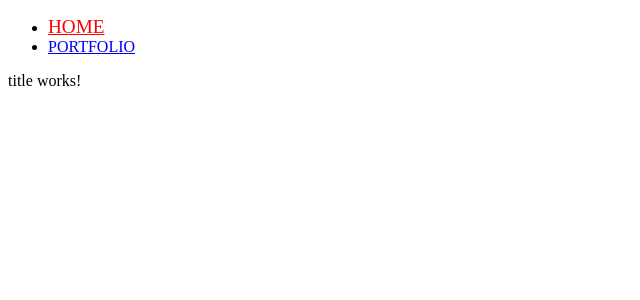
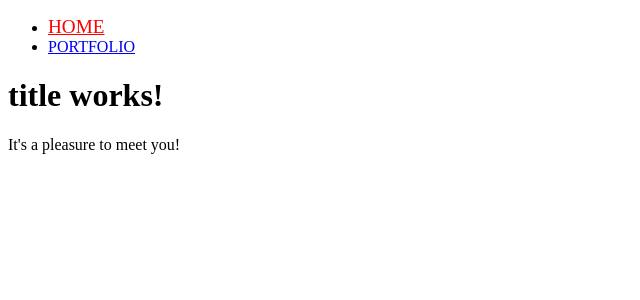
Before and after one commit to Ravelos/first-dio-challenge, an Angular app in the folder routes/: page / in a window 1280 px wide. Shown: the top 300 px of the page, without its empty margins (0-640 px from the left). Built offline with nearby package versions, Linux system fonts and the light colour scheme.

Commit message:
Creates the template for title component

```diff
--- a/routes/src/app/pages/index/title/title.component.html
+++ b/routes/src/app/pages/index/title/title.component.html
@@ -1 +1,2 @@
-<p>title works!</p>
+<h1>title works!</h1>
+<p>It's a pleasure to meet you!</p>
```
